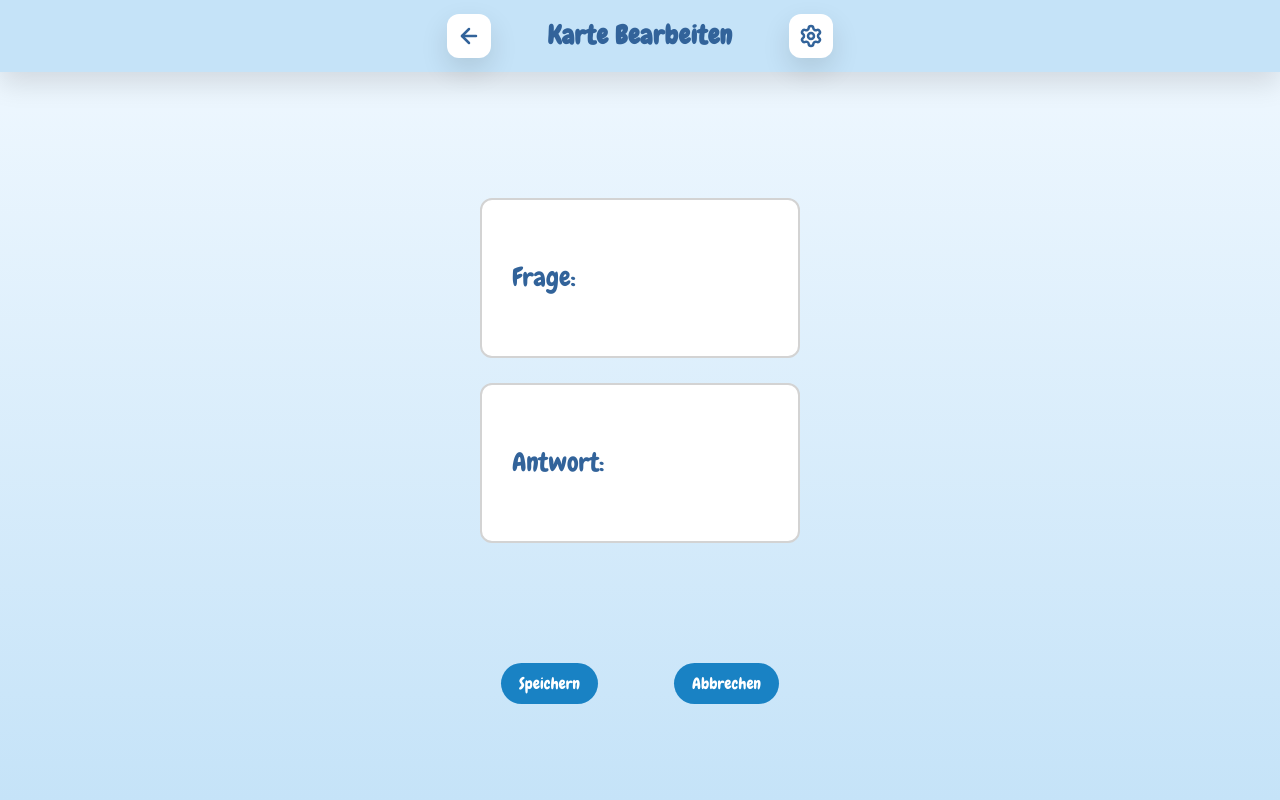
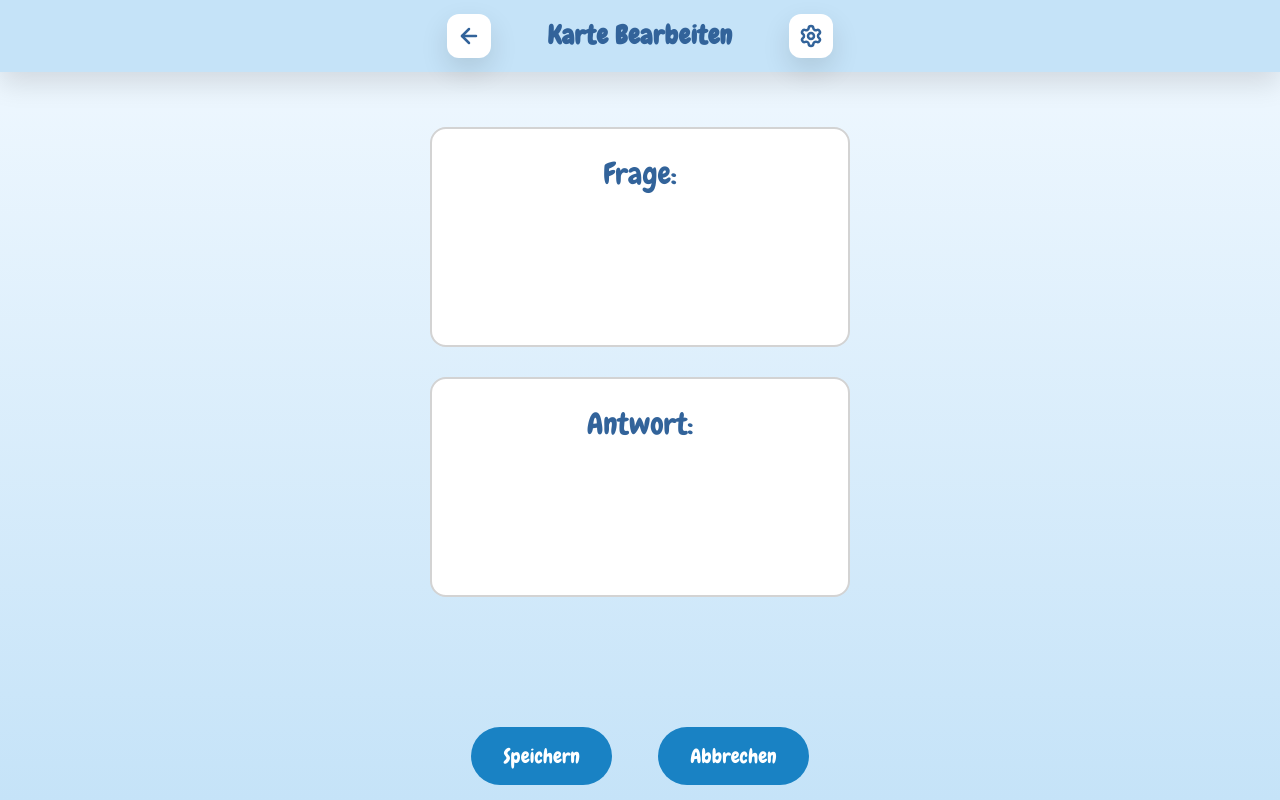
Before and after one commit to anne-kmmr/SubwaySurfers, a Next.js app: page /editCards in a window 1280 px wide. Built offline with nearby package versions, Linux system fonts and the light colour scheme.

Commit message:
fixed cards

```diff
--- a/src/app/editCards/editCardStyles.module.css
+++ b/src/app/editCards/editCardStyles.module.css
@@ -8,41 +8,50 @@
   display: flex;
   flex-direction: column;
   align-items: center;
-  gap: 25px;
-  margin-top: 30px;
+  gap: 30px;
+  margin-top: 40px;
 }
 
 .card {
-  width: 320px;
-  height: 160px;
+  width: 420px;
+  height: 220px;
   background: var(--white);
-  border-radius: 12px;
+  border-radius: 16px;
   border: 2px solid var(--grey);
-  font-family: "Chewy", system-ui;
   display: flex;
+  flex-direction: column;
+  justify-content: center;
   align-items: center;
-  padding: 30px;
-  gap: 25px;
+  padding: 25px;
+  gap: 15px;
 }
 
 .card h2 {
-  font-size: 26px;
+  font-size: 30px;
+  font-weight: 400;
+  margin: 0;
 }
 
 .input {
   width: 100%;
-  min-height: 70px;
-  padding: 10px;
-  border-radius: 8px;
-  border: 2px solid #ddd;
-  box-sizing: border-box;
+  height: 110px;
+  border: none;
+  background: transparent;
+  outline: none;
+  font-family: "Chewy", system-ui;
+  font-size: 22px;
+  text-align: center;
+  display: flex;
+  align-items: center;
+  justify-content: center;
   resize: none;
   word-break: break-word;
   white-space: pre-wrap;
+  overflow-y: auto;
 }
 
 .buttonContainer {
-  margin-top: 120px;
+  margin-top: 130px;
   width: 100%;
   display: flex;
   align-items: center;
@@ -54,25 +63,10 @@
   color: var(--white);
   border: none;
   cursor: pointer;
-  display: inline-block;
+  border-radius: 999px;
+  padding: 16px 32px;
+  font-size: 20px;
+  display: flex;
   align-items: center;
   justify-content: center;
-  text-align: center;
-  border-radius: 999px;
-  padding: 10px 18px;
 }
-
-.card h2 {
-  font-size: 26px;
-  font-family: "Chewy", system-ui;
-  font-weight: 400;
-  margin: 0;
-}
-
-.input {
-  border: none;
-  background: transparent;
-  outline: none;
-  font-family: "Chewy", system-ui;
-  font-weight: 400;
-}
```
